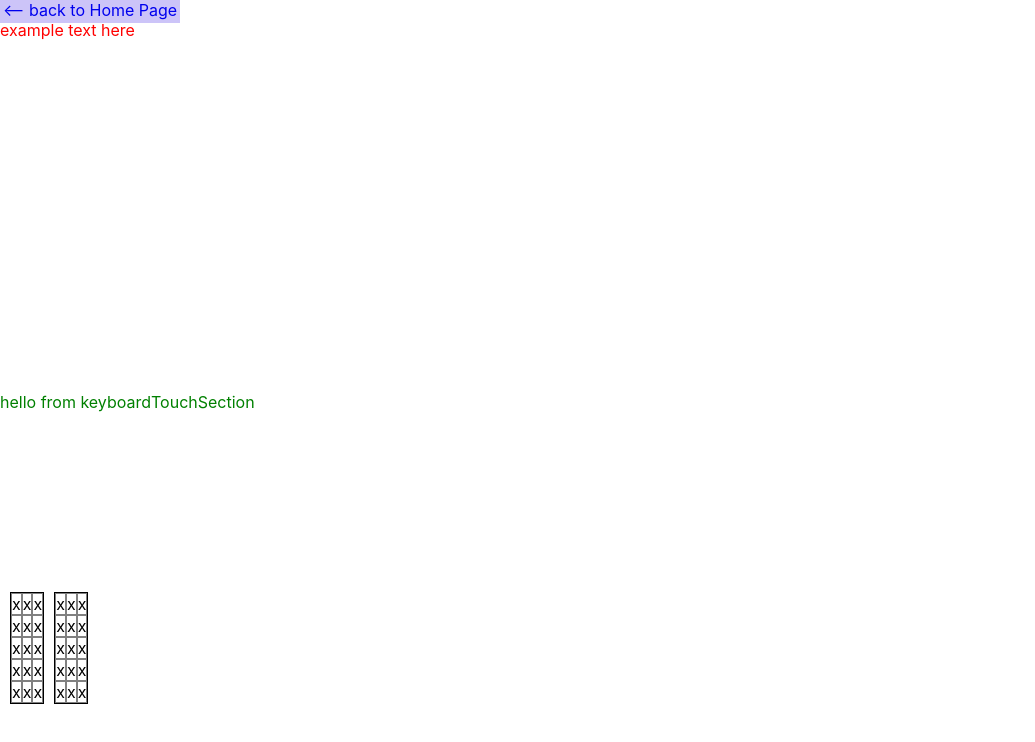
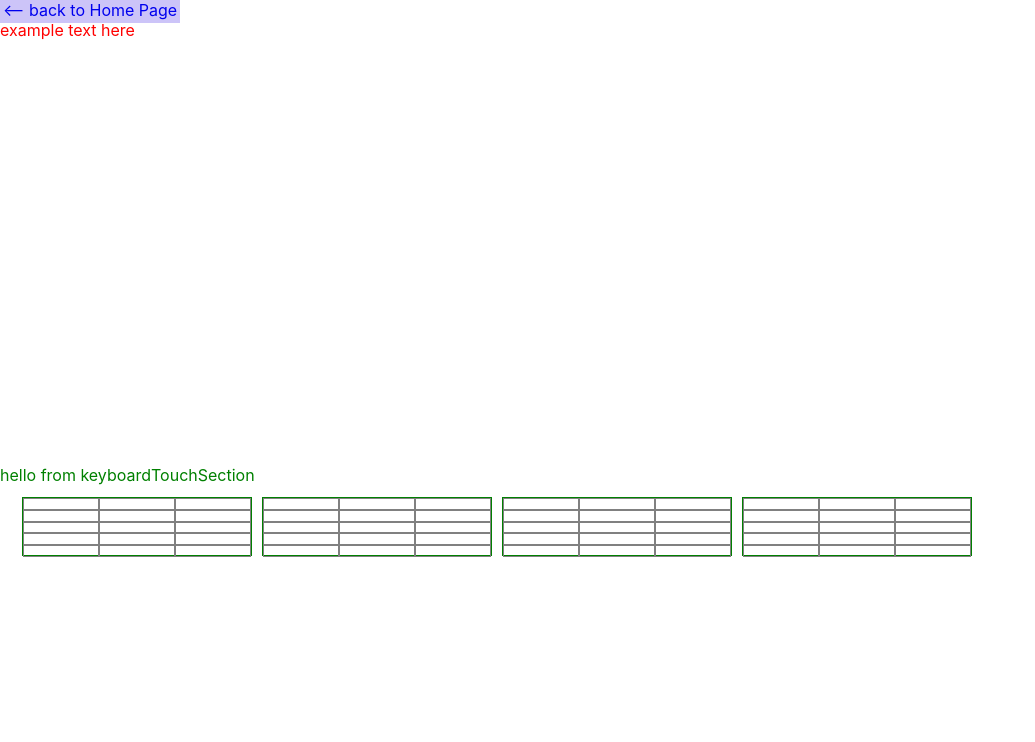
Before and after one commit to JustinDudley/thimble, a React (Create React App) app: page /keyboard in a window 1280 px wide. Shown: the top 742 px of the page, without its empty margins (0-1035 px from the left). Built offline with nearby package versions, Linux system fonts and the light colour scheme.

Commit message:
set dimensions of letter boxes

```diff
--- a/src/thimbleRoutes/Keyboard/components/KeyboardTouchSection/index.tsx
+++ b/src/thimbleRoutes/Keyboard/components/KeyboardTouchSection/index.tsx
@@ -6,10 +6,14 @@ import './style.css'
 export const KeyboardTouchSection: React.FC = () => {
     return (
         <>
-            <div id='keyboardTouchSection'>hello from keyboardTouchSection</div>
+            <div id='keyboardTouchSection'>
+                hello from keyboardTouchSection
             <div id='keyboardRow'>
                 <LetterBox />
                 <LetterBox />
+                <LetterBox />
+                <LetterBox />
+            </div>
             </div>
         </>
     )
--- a/src/thimbleRoutes/Keyboard/components/KeyboardTouchSection/style.css
+++ b/src/thimbleRoutes/Keyboard/components/KeyboardTouchSection/style.css
@@ -6,4 +6,7 @@
 #keyboardRow {
     display: flex;
     flex-direction: row;
+    width: 75%;
+    height: 25%;
+    padding: 12px;
 }
--- a/src/thimbleRoutes/Keyboard/components/LetterBox/index.tsx
+++ b/src/thimbleRoutes/Keyboard/components/LetterBox/index.tsx
@@ -12,7 +12,7 @@ const Mini: React.FC = () => {
             onClick={() => {console.log('mini clicked'); setIsClicked(true);}}
             style={{backgroundColor: isClicked? 'red': 'inherit'}}
         >
-            x
+
         </div>
     )
 }
--- a/src/thimbleRoutes/Keyboard/components/LetterBox/style.css
+++ b/src/thimbleRoutes/Keyboard/components/LetterBox/style.css
@@ -2,11 +2,15 @@
     border-style: solid;
     border-width: 1px;
     border-color: grey;
+    width: 100%;
+    height: 100%;
 }
 
 #miniRow {
     display: flex;
     flex-direction: row;
+    width: 100%;
+    height: 100%;
 }
 
 #letterBox {
@@ -15,4 +19,5 @@
     border-style: solid;
     border-width: 1px;
     margin-left: 10px;
+    width: 25%;
 }
```
